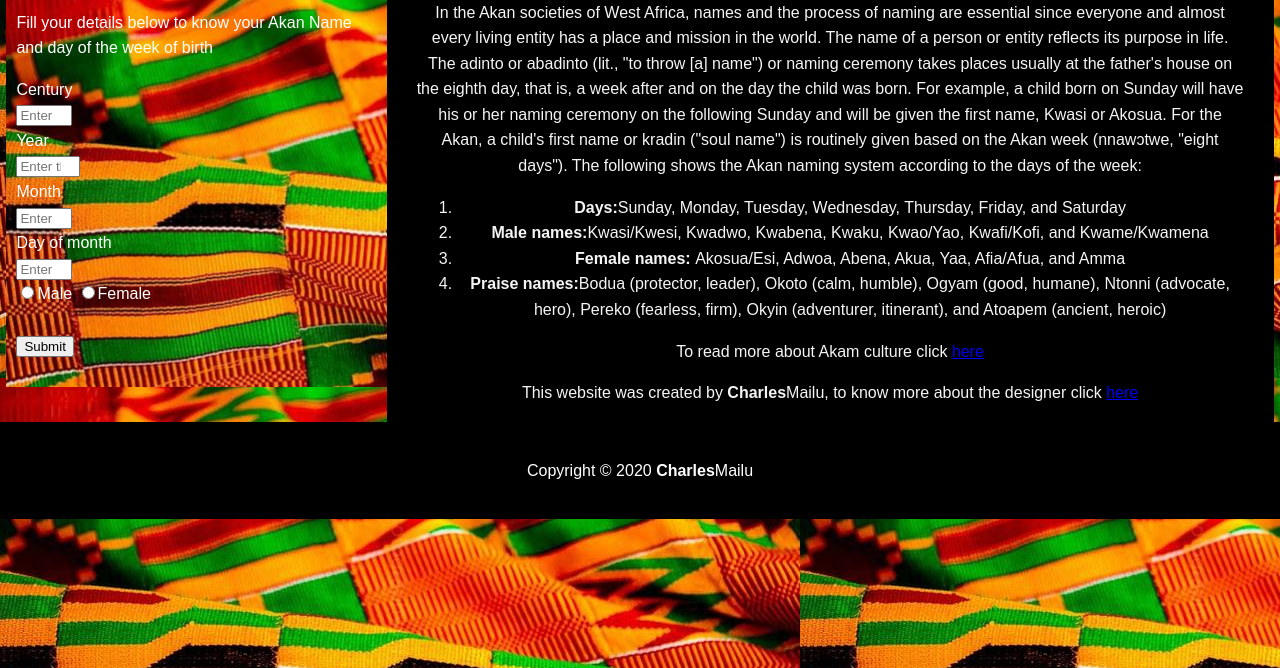
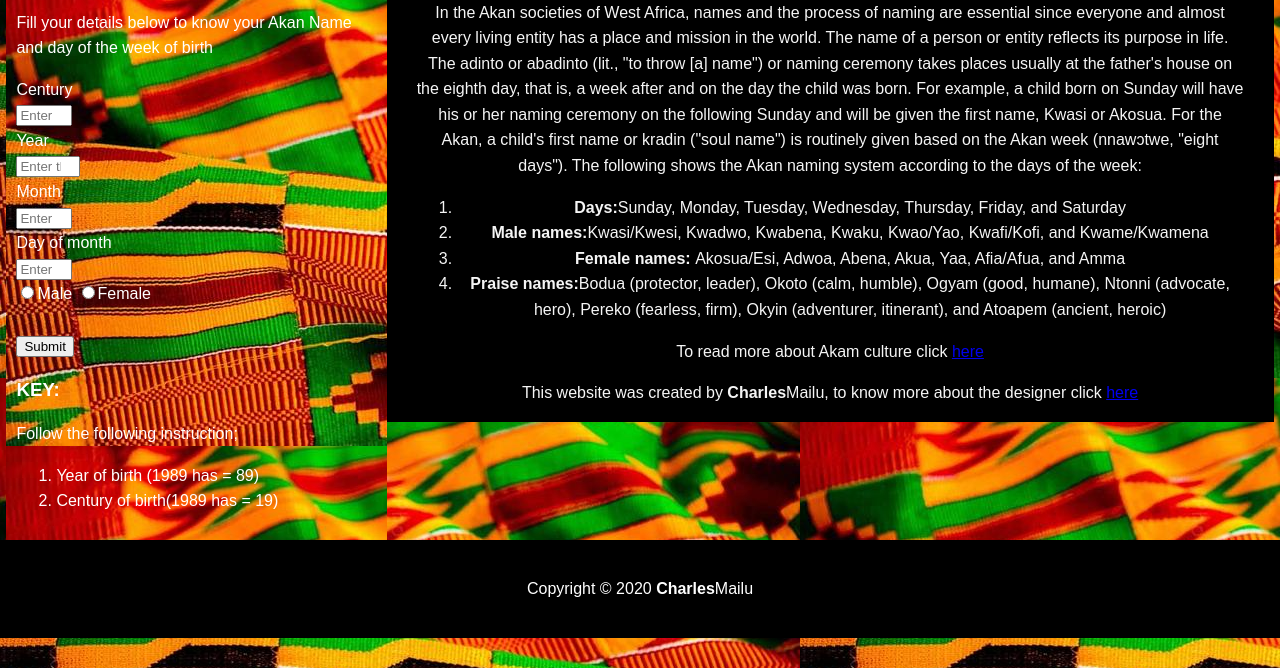
Before and after one commit to charlesmaillu/Akan-Naming-, a plain HTML site: page index.html in a window 1280 px wide. Shown: the part 132-800 px from the top of the page. Drawn offline with Linux system fonts and the light colour scheme.

Commit message:
add key in side bar

```diff
--- a/index.html
+++ b/index.html
@@ -54,6 +54,12 @@
                       <a href="#result"><button type="button" name="button" class="btn btn-primary mb-2" onclick="checkDayOfWeek();">Submit</button></a>
                       <h1 id="result"></h1>
                 </form>
+                <h3>KEY:</h3>
+                <p>Follow the following instruction;</p>
+                <ol>
+                    <li>Year of birth (1989 has = 89)</li>
+                    <li>Century of birth(1989 has = 19) </li>
+                </ol>
 
 
             </aside>
```
